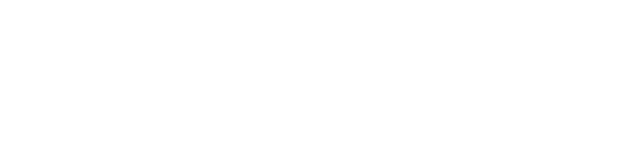
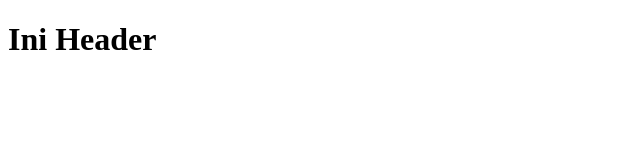
Before and after one commit to drigoalexander/latihanGit-Alta.id, a plain HTML site: page index.html in a window 1280 px wide. Shown: the whole page, without its empty margins (0-640 px from the left). Drawn offline with Linux system fonts and the light colour scheme.

Commit message:
add header

```diff
--- a/index.html
+++ b/index.html
@@ -7,6 +7,10 @@
     <title>Document</title>
 </head>
 <body>
-
+    <header>
+        <h1>
+            Ini Header
+        </h1>
+    </header>
 </body>
 </html>
```
